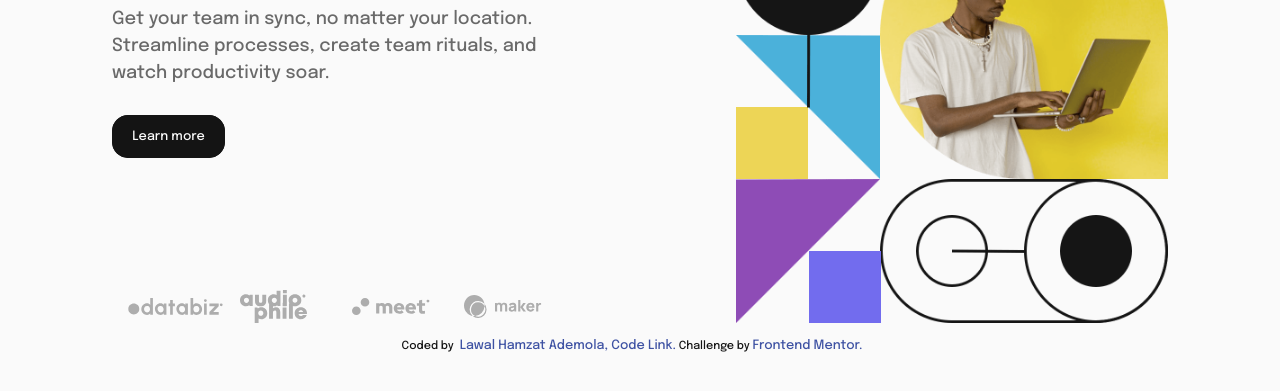
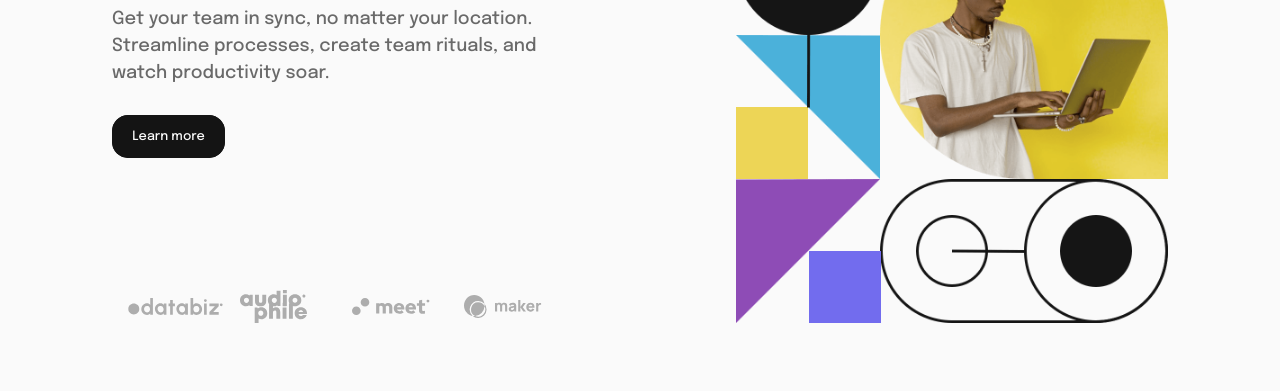
Before and after one commit to EngineerHamziey/solution_to_intro_section_with_dropdown_navigation, a plain HTML site: page index.html in a window 1280 px wide. Shown: the part 353-744 px from the top of the page. Drawn offline with Linux system fonts and the light colour scheme.

Commit message:
removed footer

```diff
--- a/index.html
+++ b/index.html
@@ -204,27 +204,6 @@
       </div>
     </div>
   </main>
-  <footer class="attribution">
-    <p class="attribution__p">
-      <!-- I hide the coded by, so that it won't repeat it, I also put it in the link so that users using screen readers and tabing through will have full understanding -->
-      <span aria-hidden="true">
-        Coded by
-      </span>
-      <a class="btn attribution__btn" href="https://www.linkedin.com/in/hamzat-lawal-a88404239">
-        <span class="visually-hidden">Coded by</span>
-        Lawal Hamzat Ademola,
-        <span class="visually-hidden">
-          Click to visit his Linkedin profile.
-        </span>
-      </a>
-      <a class="btn attribution__btn" href="#">Code Link.</a>
-      Challenge by
-      <a class="btn attribution__btn" href="https://www.frontendmentor.io?ref=challenge" target="_blank">
-        Frontend Mentor.
-      </a>
-    </p>
-  </footer>
-
 
   <script src="./js/script.js"></script>
 </body>
```
